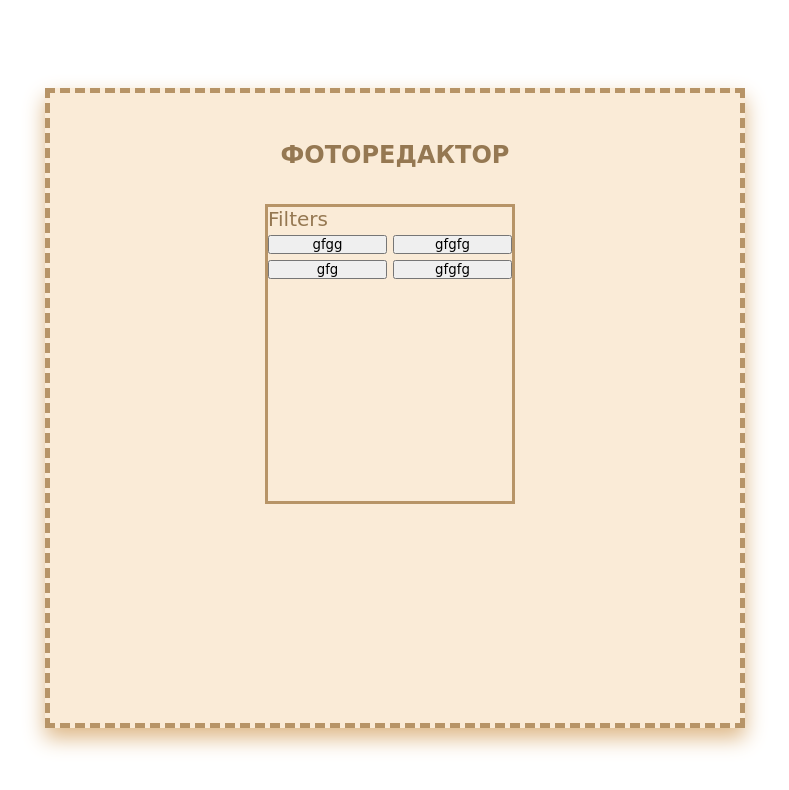
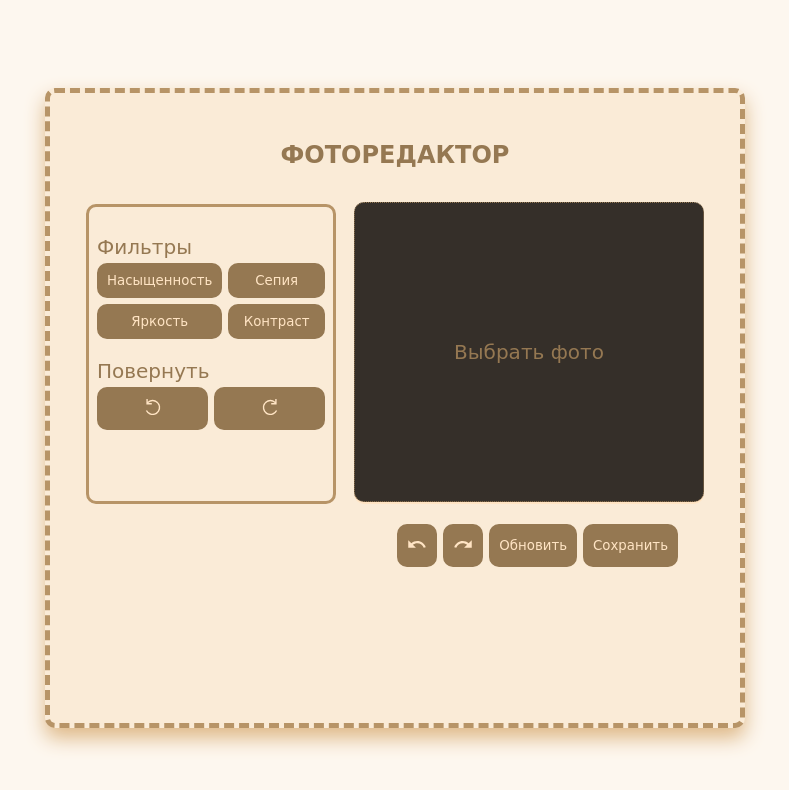
Before and after one commit to daryashcherbinina/my-app, a React (Create React App) app: page / in a window 1280 px wide. Shown: the top 790 px of the page, without its empty margins (253-1042 px from the left). Built offline with nearby package versions, Linux system fonts and the light colour scheme.

Commit message:
разметка и стили

```diff
--- a/package.json
+++ b/package.json
@@ -8,6 +8,7 @@
     "@testing-library/user-event": "^13.5.0",
     "react": "^18.2.0",
     "react-dom": "^18.2.0",
+    "react-icons": "^4.8.0",
     "react-scripts": "5.0.1",
     "sass": "^1.60.0",
     "web-vitals": "^2.1.4"
--- a/src/component/main.jsx
+++ b/src/component/main.jsx
@@ -1,8 +1,10 @@
 import React from 'react'
 import './style/main.css'
+import {IoMdUndo, IoMdRedo}  from 'react-icons/io'
+import {GrRotateLeft, GrRotateRight} from 'react-icons/gr'
 const Main = () => {
-    let Element = [
-        { name: 'gfgg'}, { name: 'gfgfg'}, { name: 'gfg'}, { name: 'gfgfg'}
+    let Filter = [
+        { name: 'Насыщенность'}, { name: 'Сепия'}, { name: 'Яркость'}, { name: 'Контраст'}
     ]
     return (
       <div className = "Editor">
@@ -11,14 +13,42 @@ const Main = () => {
                 <h2>Фоторедактор</h2>
             </div>
             <div className="body">
-                <div className="leftSide">
+            <div className="leftSide">
+                <div className="wrap">
                     <div className="filters">
-                        <span>Filters</span>
+                        <span>Фильтры</span>
                         <div className="filterElements">
                             {
-                                Element.map((v,i) => <button key = {i}>{v.name}</button>)
+                                Filter.map((v,i) => <button key = {i}>{v.name}</button>)
                             }
                         </div>
+
+                    </div>
+                    <div className="rotate">
+                        <label htmlFor="">Повернуть</label>
+                        <div className="rotateElements">
+                        <button><GrRotateLeft/></button>
+                        <button><GrRotateRight/></button>
+                        </div>
+                    </div>
+                  </div>
+
+                </div>
+
+                <div className="imageSection">
+                    <div className="image">
+                        <label htmlFor="choose">
+                            Выбрать фото
+                        </label>
+                    </div>
+                    <div className="imageSelect">
+                        <button className='undo'><IoMdUndo/></button>
+                        <button className='redo'><IoMdRedo/></button>
+                        <button>Обновить</button>
+                        <button>Сохранить</button>
+                        <label htmlFor = "choose" className = "custom">
+                        </label>
+                        <input type="file" id='choose' />
                     </div>
                 </div>
             </div>
--- a/src/component/style/main.css
+++ b/src/component/style/main.css
@@ -1,3 +1,6 @@
+body {
+    background-color:rgba(250, 235, 215, 0.4);
+}
 .Editor {
 
     width: 100vw;
@@ -13,6 +16,7 @@
     background-color: antiquewhite;
     border: 5px dashed rgb(183, 148, 103);
     box-shadow: 0 10px 20px 0 burlywood;
+    border-radius: 10px;
 
 }
 h2{
@@ -28,19 +32,83 @@ h2{
 }
 .leftSide {
     width: 250px;
+    height: 300px;
     border: 3px solid rgb(183, 148, 103);
     margin-right: 10px;
-    height: 300px;
+    padding: 8px;
+    border-radius: 10px;
 }
-span {
+span, label {
     font-size: 20px;
     color: rgb(149, 120, 82);
     margin-bottom: 4px;
     display: block;
 }
-.filterElements {
+.filterElements, .rotateElements, .imageSelect {
     display: grid;
     grid-template-columns: repeat(2, 1fr);
     grid-gap: 6px;
 
 }
+button{
+    padding: 8px;
+    background-color: rgb(149, 120, 82);
+    border: 2px solid rgb(149, 120, 82);
+    color:bisque;
+    border-radius: 10px;
+    cursor: pointer;
+
+
+}
+button:active {
+    background-color: bisque;
+    color:rgb(149, 120, 82);
+}
+
+.rotate, .filters{
+
+    margin-top: 20px;
+}
+.imageSection {
+    margin-left: 8px;
+    height: 300px;
+    width: 350px;
+    background-color: bisque;
+    border-radius: 10px;
+}
+.image {
+    width:100%;
+    height: 100%;
+    display: flex;
+    justify-content: center;
+    align-items: center;
+
+}
+img {
+    object-fit: scale-down;
+    transition: all .5s;
+}
+.image label {
+    width: 100%;
+    height: 100%;
+    display: flex;
+    border: 1px dotted;
+    cursor: pointer;
+    justify-content: center;
+    align-items: center;
+    flex-direction: column;
+    background-color: rgb(53, 47, 41);
+    border-radius: 10px;
+}
+svg {
+    font-size: 20px;
+    color:bisque;
+}
+.imageSelect {
+    margin: 20px;
+    display: flex;
+    justify-content: flex-end;
+}
+.imageSelect input {
+    display: none;
+}
```
Also changed, not shown: 1 other file (tests, documents, lock files or other folders).
